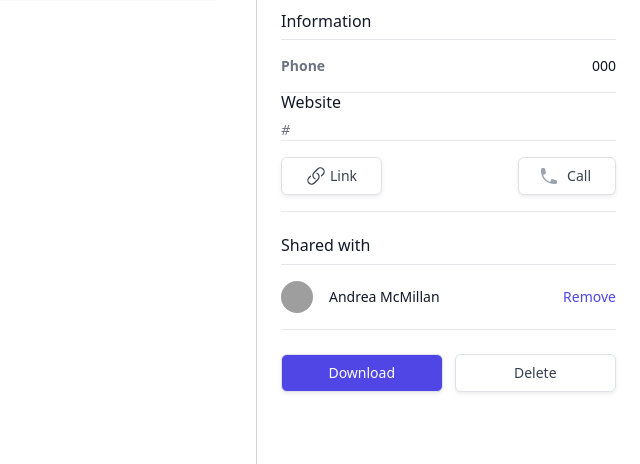
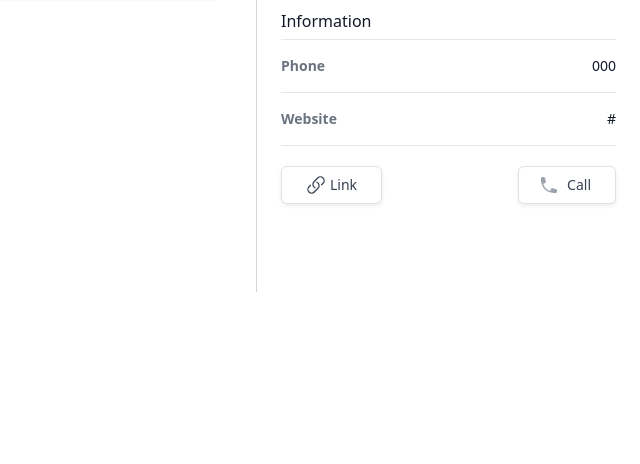
Before and after one commit to benong777/Broadkast, a Flask app: page /locations/1 in a window 1280 px wide. Shown: the part 448-912 px from the top of the page, without its empty margins (640-1280 px from the left). After the commit the page ends 740 px from the top, so only its background shows below. Run offline with Flask 2, Linux system fonts and the light colour scheme; the visitor is signed in with stand-in values (Sample User, id 1); tables that the repository leaves empty hold one stand-in row (values such as "Sample post"); some libraries are stand-ins or nearby versions; grey boxes are pictures that could not be loaded.

Commit message:
Updated styling on right column

```diff
--- a/templates/comments.html
+++ b/templates/comments.html
@@ -126,17 +126,15 @@
             <dl class="mt-2 divide-y divide-gray-200 border-t border-b border-gray-200">
               <div class="flex justify-between py-3 text-sm font-medium items-center">
                 <dt class="text-gray-500">Phone</dt>
-                <dd class="whitespace-nowrap text-gray-900">{{ location.phone }}
-                </dd>
-              </div>
-              <div>
-                <h3 class="font-medium text-gray-900">Website</h3>
-                <div class="mt-2 flex items-center justify-between">
-                  <p class="truncate text-sm italic text-gray-500">{{ location.website }}</p>
-                </div>
+                <dd class="whitespace-nowrap text-gray-900">{{ location.phone }}</dd>
               </div>
               <div class="flex justify-between py-3 text-sm font-medium items-center">
-                <dt class="text-gray-500">
+                <dt class="text-gray-500">Website</dt>
+                <dd title="{{ location.website }}" class="truncate whitespace-nowrap ml-5 text-gray-900"> {{ location.website }} </dd>
+              </div>
+            </dl>
+              <div class="flex justify-between mt-1 py-3 text-sm font-medium items-center">
+                <!-- <dt class="text-gray-500"> -->
                   <button title="{{ location.phone }}" type="button" class="inline-flex justify-center rounded-md border border-gray-300 bg-white px-4 py-2 text-sm font-medium text-gray-700 shadow-sm hover:bg-gray-50 focus:outline-none focus:ring-2 focus:ring-pink-500 focus:ring-offset-2">
                     <!-- Heroicon name: link -->
                     <svg xmlns="http://www.w3.org/2000/svg" fill="none" viewBox="0 0 24 24" stroke-width="1.5" stroke="currentColor" class="w-5 h-5">
@@ -144,8 +142,8 @@
                     </svg>
                     <span class="pl-1"><a href="{{ location.website }}">Link</a></span>
                   </button>
-                </dt>
-                <dd class="whitespace-nowrap text-gray-900">
+                <!-- </dt> -->
+                <!-- <dd class="whitespace-nowrap text-gray-900"> -->
                   <button title="{{ location.phone }}" type="button" class="inline-flex justify-center rounded-md border border-gray-300 bg-white px-4 py-2 text-sm font-medium text-gray-700 shadow-sm hover:bg-gray-50 focus:outline-none focus:ring-2 focus:ring-pink-500 focus:ring-offset-2">
                     <!-- Heroicon name: mini/phone -->
                     <svg class="-ml-1 mr-2 h-5 w-5 text-gray-400" xmlns="http://www.w3.org/2000/svg" viewBox="0 0 20 20" fill="currentColor" aria-hidden="true">
@@ -153,25 +151,8 @@
                     </svg>
                     <span><a href="tel://+{{ location.phone }}">Call</a></span>
                   </button>
-                </dd>
+                <!-- </dd> -->
               </div>
-            </dl>
-          </div>
-          <div>
-            <h3 class="font-medium text-gray-900">Shared with</h3>
-            <ul role="list" class="mt-2 divide-y divide-gray-200 border-t border-b border-gray-200">
-              <li class="flex items-center justify-between py-3">
-                <div class="flex items-center">
-                  <img src="https://images.unsplash.com/photo-1494790108377-be9c29b29330?ixlib=rb-1.2.1&ixqx=oilqXxSqey&ixid=eyJhcHBfaWQiOjEyMDd9&auto=format&fit=facearea&facepad=2&w=256&h=256&q=80" alt="" class="h-8 w-8 rounded-full">
-                  <p class="ml-4 text-sm font-medium text-gray-900">Andrea McMillan</p>
-                </div>
-                <button type="button" class="ml-6 rounded-md bg-white text-sm font-medium text-indigo-600 hover:text-indigo-500 focus:outline-none focus:ring-2 focus:ring-indigo-500 focus:ring-offset-2">Remove<span class="sr-only"> Andrea McMillan</span></button>
-              </li>
-            </ul>
-          </div>
-          <div class="flex">
-            <button type="button" class="flex-1 rounded-md border border-transparent bg-indigo-600 py-2 px-4 text-sm font-medium text-white shadow-sm hover:bg-indigo-700 focus:outline-none focus:ring-2 focus:ring-indigo-500 focus:ring-offset-2">Download</button>
-            <button type="button" class="ml-3 flex-1 rounded-md border border-gray-300 bg-white py-2 px-4 text-sm font-medium text-gray-700 shadow-sm hover:bg-gray-50 focus:outline-none focus:ring-2 focus:ring-indigo-500 focus:ring-offset-2">Delete</button>
           </div>
         </div>
       </aside>
```
